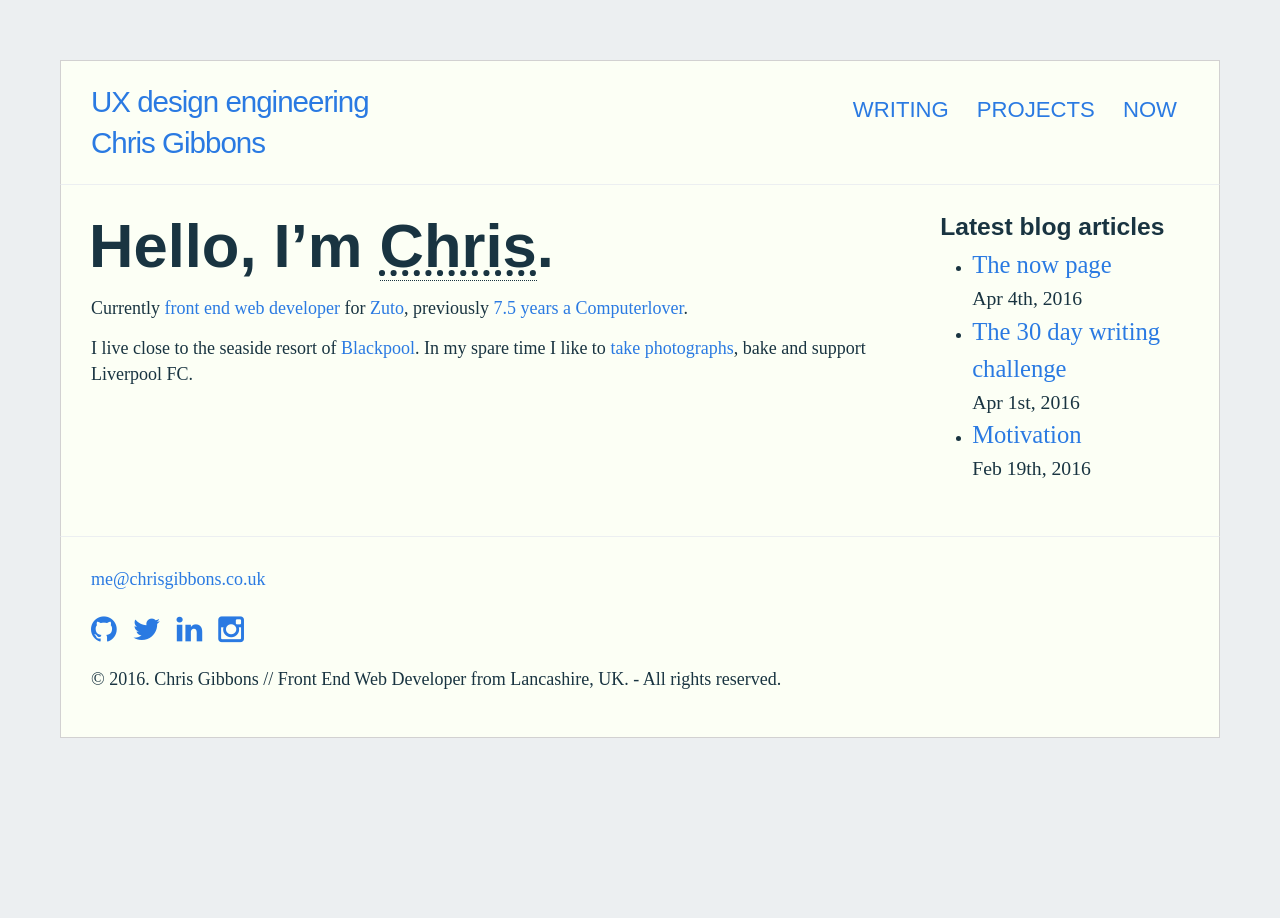
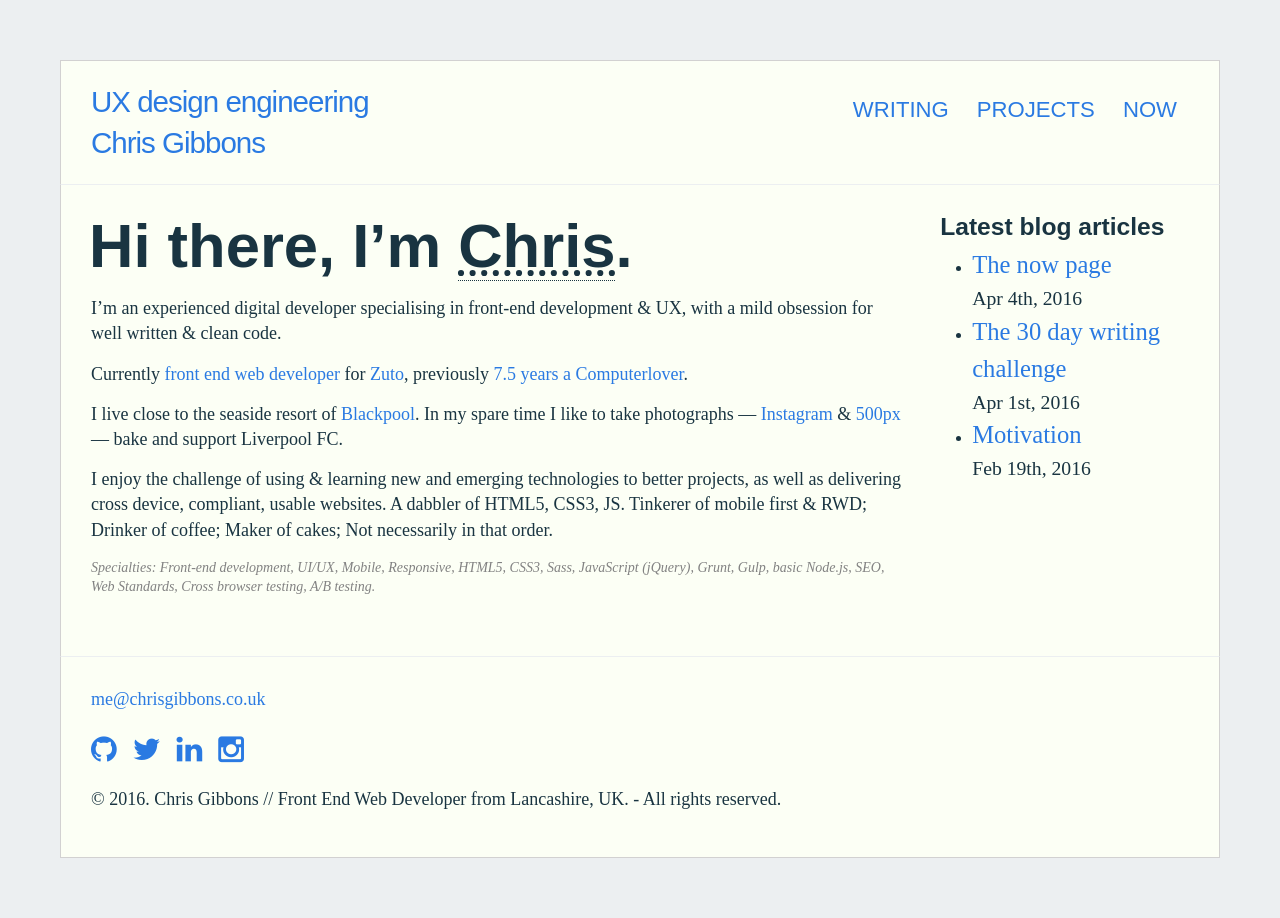
Before and after one commit to gbbns/gbbns.github.io, a Jekyll site: the page built from index.html, in a window 1280 px wide. Built offline with Jekyll 4.4.1, drawn with Linux system fonts in a browser that asks for light colours.

Commit message:
feat: merged about content into homepage
also added some new social profiles into config

```diff
--- a/_config.yml
+++ b/_config.yml
@@ -32,6 +32,8 @@ social-link:
   lastfm: jibubo
   flickr: jibubo
   instagram: jibubo
+  vsco: jibubo
+  500px: jibubo
 
 # Build settings
 markdown: kramdown
--- /dev/null
+++ b/_includes/about.html
@@ -0,0 +1,12 @@
+
+  <h1 class="site__title--primary">Hi there, I&rsquo;m <abbr title="{{ site.meta.description }}">Chris</abbr>.</h1>
+
+  <p>I&rsquo;m an experienced digital developer specialising in front-end development &amp; UX, with a mild obsession for well written &amp; clean code.</p>
+
+  <p>Currently <a href="/projects/">front end web developer</a> for <a href="https://www.zuto.com">Zuto</a>, previously <a href="http://www.codecomputerlove.com">7.5 years a Computerlover</a>.</p>
+
+  <p>I live close to the seaside resort of <a href="http://en.wikipedia.org/wiki/Blackpool">Blackpool</a>. In my spare time I like to take photographs &mdash; <a href="http://www.instagram.com/"{{ site.social-link.instagram }}>Instagram</a> &amp; <a href="http://www.500px.com/"{{ site.social-link.500px }}>500px</a> &mdash; bake and support Liverpool FC.</p>
+
+  <p>I enjoy the challenge of using &amp; learning new and emerging technologies to better projects, as well as delivering cross device, compliant, usable websites. A dabbler of HTML5, CSS3, JS. Tinkerer of mobile first &amp; RWD; Drinker of coffee; Maker of cakes; Not necessarily in that order.</p>
+
+  <p class="post__meta post__meta--mini">Specialties: Front-end development, UI/UX, Mobile, Responsive, HTML5, CSS3, Sass, JavaScript (jQuery), Grunt, Gulp, basic Node.js, SEO, Web Standards, Cross browser testing, A/B testing.</p>
--- a/index.html
+++ b/index.html
@@ -5,12 +5,7 @@ title: Home
 
 <section class="grid home">
   <article class="col col--3/4--md content__main clearfix">
-    <h1 class="site__title--primary">Hello, I&rsquo;m <abbr title="{{ site.meta.description }}">Chris</abbr>.</h1>
-
-    <p>Currently <a href="/work/">front end web developer</a> for <a href="https://www.zuto.com">Zuto</a>, previously <a href="http://www.codecomputerlove.com">7.5 years a Computerlover</a>.</p>
-
-    <p>I live close to the seaside resort of <a href="http://en.wikipedia.org/wiki/Blackpool">Blackpool</a>. In my spare time I like to <a href="http://jibubo.vsco.co">take</a> <a href="http://instagram.com/{{ site.social-link.instagram }}">photographs</a>, bake and support Liverpool FC.</p>
-
+    {% include about.html %}
   </article>
 
   <aside class="col col--1/4--md content__aside clearfix">
```
Also changed, not shown: about.md (deleted, +0 -14 lines).
